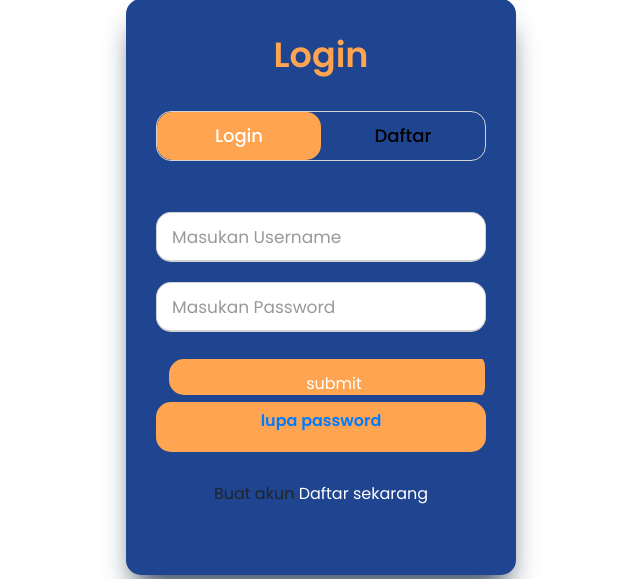
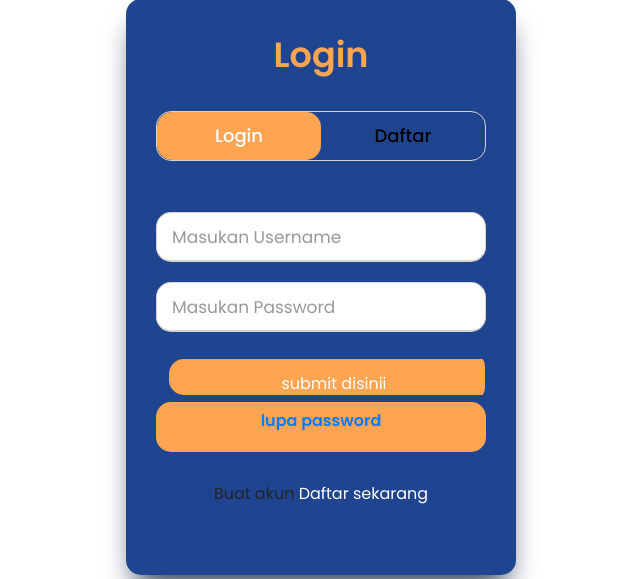
Before and after one commit to rixkyduwi/Deteksi-penyakit-mata-pada-anak-YOLOv8, a Flask app: page /login_user in a window 1280 px wide. Shown: the part 188-767 px from the top of the page, without its empty margins (319-959 px from the left). Run offline with Flask 3, Linux system fonts and the light colour scheme; some libraries are stand-ins or nearby versions.

Commit message:
Update login.html

```diff
--- a/app/templates/user/login.html
+++ b/app/templates/user/login.html
@@ -105,7 +105,7 @@
             <div class="field btn">
               <div class="btn-layer">
                 <button style="display: block; background: #ffffff00; border: none; width: 330px;color: #ffffff; height: 50px; " id="login-button" type="button" >
-                  submit</button></div>
+                  submit disinii</button></div>
             </div>
       <!-- <a href="/app/templates/ganti_password.html" class="text-warning">Lupa Password?</a>  -->
       <div class="btn btn-custom custom-bg-warning font-semibold">
```
